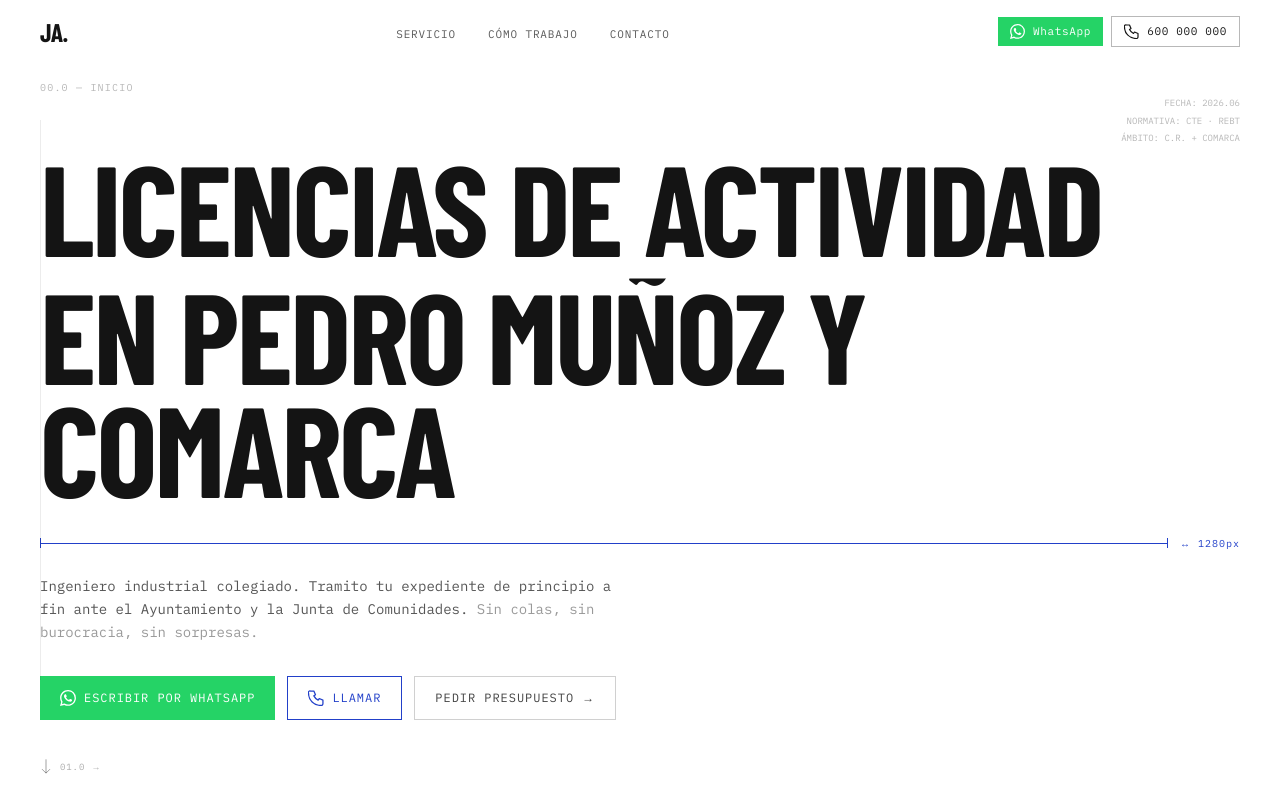
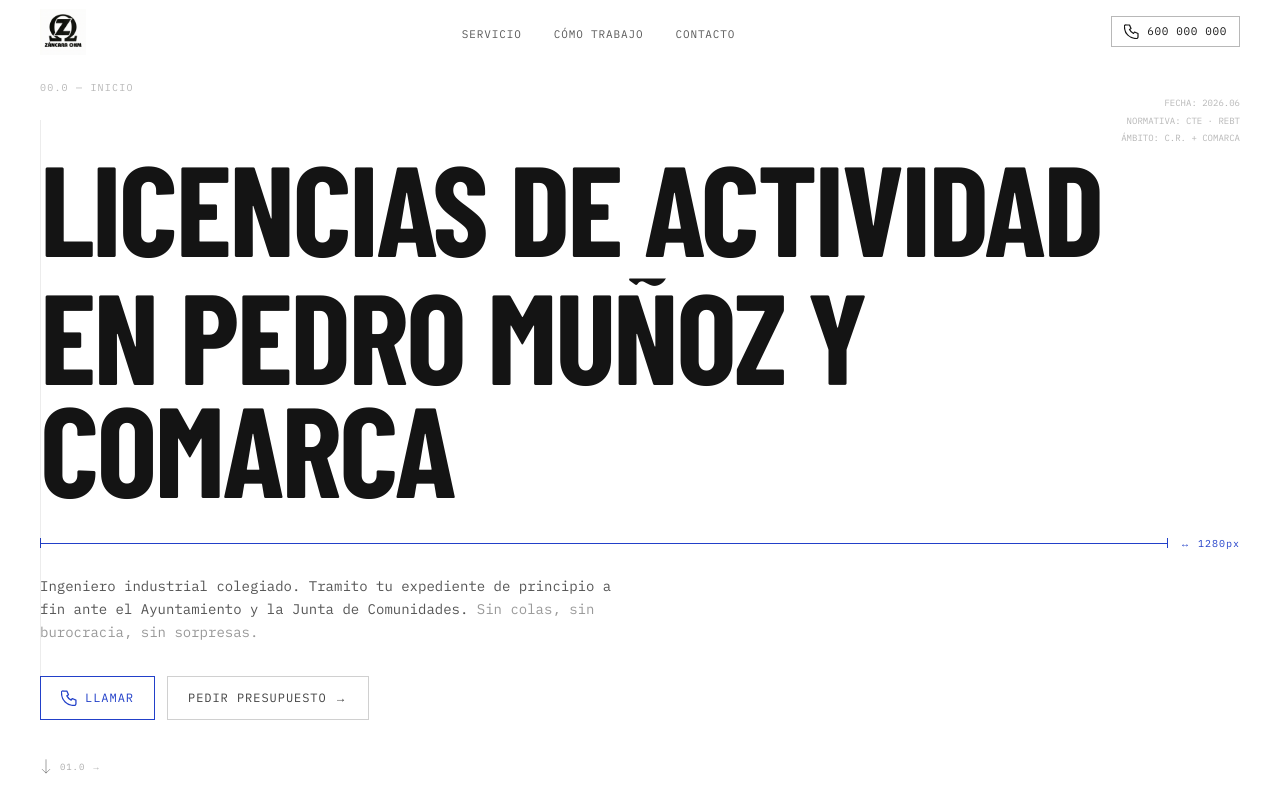
Before and after one commit to carferlopez/jose-angel-martin-portfolio, a Next.js app: page / in a window 1280 px wide. Shown: the top 800 px of the page. Built offline with nearby package versions, Linux system fonts and the light colour scheme; a web font is replaced by a local one.

Commit message:
style: ajustar marca y canales de contacto

```diff
--- a/components/About.tsx
+++ b/components/About.tsx
@@ -1,7 +1,7 @@
 'use client'
 import { motion } from 'framer-motion'
 import { useReducedMotion } from '@/hooks/useReducedMotion'
-import { TechnicalPlaceholder } from './TechnicalImage'
+import { TechnicalImage } from './TechnicalImage'
 
 export function About() {
   const reduced = useReducedMotion()
@@ -32,7 +32,14 @@ export function About() {
             className="relative overflow-hidden"
             style={{ border: '1px solid rgba(20,20,20,0.18)', maxWidth: 420, aspectRatio: '4/5' }}
           >
-            <TechnicalPlaceholder label="retrato.jpg" className="w-full h-full" />
+            <TechnicalImage
+              src="/media/retrato.jpg"
+              alt="Retrato de José Ángel Martín"
+              label="retrato.jpg"
+              fill
+              sizes="(min-width: 768px) 420px, calc(100vw - 32px)"
+              style={{ objectFit: 'cover' }}
+            />
             <div className="cross-mark top-3 left-3" />
             <div className="cross-mark top-3 right-3" />
             <div className="cross-mark bottom-3 left-3" />
--- a/components/Contact.tsx
+++ b/components/Contact.tsx
@@ -2,7 +2,7 @@
 import { useState, useId, useEffect } from 'react'
 import { motion, AnimatePresence } from 'framer-motion'
 import { useReducedMotion } from '@/hooks/useReducedMotion'
-import { PHONE_HREF, PHONE_DISPLAY, WHATSAPP_URL, EMAIL } from '@/lib/constants'
+import { PHONE_HREF, PHONE_DISPLAY, EMAIL } from '@/lib/constants'
 
 type FormStatus = 'idle' | 'sending' | 'success' | 'error'
 
@@ -10,14 +10,6 @@ function PhoneIcon() {
   return (
     <svg width="18" height="18" viewBox="0 0 15 15" fill="none" aria-hidden="true">
       <path d="M2.5 1h3l1.5 3.5-1.5 1a9 9 0 0 0 4 4l1-1.5L14 9.5V13a1.5 1.5 0 0 1-1.5 1.5C5.5 14.5.5 9.5.5 3A1.5 1.5 0 0 1 2.5 1z" stroke="currentColor" strokeWidth="1.2" strokeLinecap="round" strokeLinejoin="round"/>
-    </svg>
-  )
-}
-
-function WhatsAppIcon() {
-  return (
-    <svg width="18" height="18" viewBox="0 0 24 24" fill="currentColor" aria-hidden="true">
-      <path d="M17.472 14.382c-.297-.149-1.758-.867-2.03-.967-.273-.099-.471-.148-.67.15-.197.297-.767.966-.94 1.164-.173.199-.347.223-.644.075-.297-.15-1.255-.463-2.39-1.475-.883-.788-1.48-1.761-1.653-2.059-.173-.297-.018-.458.13-.606.134-.133.298-.347.446-.52.149-.174.198-.298.298-.497.099-.198.05-.371-.025-.52-.075-.149-.669-1.612-.916-2.207-.242-.579-.487-.5-.669-.51-.173-.008-.371-.01-.57-.01-.198 0-.52.074-.792.372-.272.297-1.04 1.016-1.04 2.479 0 1.462 1.065 2.875 1.213 3.074.149.198 2.096 3.2 5.077 4.487.709.306 1.262.489 1.694.625.712.227 1.36.195 1.871.118.571-.085 1.758-.719 2.006-1.413.248-.694.248-1.289.173-1.413-.074-.124-.272-.198-.57-.347m-5.421 7.403h-.004a9.87 9.87 0 0 1-5.031-1.378l-.361-.214-3.741.982.998-3.648-.235-.374a9.86 9.86 0 0 1-1.51-5.26c.001-5.45 4.436-9.884 9.888-9.884 2.64 0 5.122 1.03 6.988 2.898a9.825 9.825 0 0 1 2.893 6.994c-.003 5.45-4.437 9.884-9.885 9.884m8.413-18.297A11.815 11.815 0 0 0 12.05 0C5.495 0 .16 5.335.157 11.892c0 2.096.547 4.142 1.588 5.945L.057 24l6.305-1.654a11.882 11.882 0 0 0 5.683 1.448h.005c6.554 0 11.89-5.335 11.893-11.893a11.821 11.821 0 0 0-3.48-8.413z"/>
     </svg>
   )
 }
@@ -96,25 +88,6 @@ export function Contact() {
           {/* Botones directos */}
           <div className="flex flex-col gap-3">
             <a
-              href={WHATSAPP_URL}
-              target="_blank"
-              rel="noopener noreferrer"
-              className="flex items-center justify-center gap-3 py-4 transition-opacity hover:opacity-85 active:opacity-75"
-              style={{
-                backgroundColor: '#25D366',
-                color: '#fff',
-                fontFamily: 'var(--font-technical)',
-                fontSize: 13,
-                letterSpacing: '0.08em',
-                textDecoration: 'none',
-                textTransform: 'uppercase',
-              }}
-              aria-label="Escribir por WhatsApp"
-            >
-              <WhatsAppIcon />
-              Escribir por WhatsApp
-            </a>
-            <a
               href={PHONE_HREF}
               className="flex items-center justify-center gap-3 py-4 transition-opacity hover:opacity-75"
               style={{
@@ -154,7 +127,7 @@ export function Contact() {
             </div>
             <p style={{ fontFamily: 'var(--font-technical)', fontSize: 12, lineHeight: 1.7, opacity: 0.6 }}>
               Lunes a viernes, 9:00–18:00<br />
-              Fuera de horario: respondo por WhatsApp
+              Fuera de horario: deja un mensaje y te respondo.
             </p>
           </div>
         </div>
@@ -216,7 +189,7 @@ export function Contact() {
 
                 {status === 'error' && (
                   <p style={{ fontFamily: 'var(--font-technical)', fontSize: 11, color: '#C22222', letterSpacing: '0.1em' }}>
-                    ERROR — Inténtalo de nuevo o usa WhatsApp.
+                    ERROR — Inténtalo de nuevo o llama por teléfono.
                   </p>
                 )}
               </motion.form>
--- a/components/Hero.tsx
+++ b/components/Hero.tsx
@@ -2,20 +2,12 @@
 import { useEffect, useRef, useState } from 'react'
 import { motion } from 'framer-motion'
 import { useReducedMotion } from '@/hooks/useReducedMotion'
-import { PHONE_HREF, PHONE_DISPLAY, WHATSAPP_URL } from '@/lib/constants'
+import { PHONE_HREF, PHONE_DISPLAY } from '@/lib/constants'
 
 function PhoneIcon() {
   return (
     <svg width="16" height="16" viewBox="0 0 15 15" fill="none" aria-hidden="true">
       <path d="M2.5 1h3l1.5 3.5-1.5 1a9 9 0 0 0 4 4l1-1.5L14 9.5V13a1.5 1.5 0 0 1-1.5 1.5C5.5 14.5.5 9.5.5 3A1.5 1.5 0 0 1 2.5 1z" stroke="currentColor" strokeWidth="1.2" strokeLinecap="round" strokeLinejoin="round"/>
-    </svg>
-  )
-}
-
-function WhatsAppIcon() {
-  return (
-    <svg width="16" height="16" viewBox="0 0 24 24" fill="currentColor" aria-hidden="true">
-      <path d="M17.472 14.382c-.297-.149-1.758-.867-2.03-.967-.273-.099-.471-.148-.67.15-.197.297-.767.966-.94 1.164-.173.199-.347.223-.644.075-.297-.15-1.255-.463-2.39-1.475-.883-.788-1.48-1.761-1.653-2.059-.173-.297-.018-.458.13-.606.134-.133.298-.347.446-.52.149-.174.198-.298.298-.497.099-.198.05-.371-.025-.52-.075-.149-.669-1.612-.916-2.207-.242-.579-.487-.5-.669-.51-.173-.008-.371-.01-.57-.01-.198 0-.52.074-.792.372-.272.297-1.04 1.016-1.04 2.479 0 1.462 1.065 2.875 1.213 3.074.149.198 2.096 3.2 5.077 4.487.709.306 1.262.489 1.694.625.712.227 1.36.195 1.871.118.571-.085 1.758-.719 2.006-1.413.248-.694.248-1.289.173-1.413-.074-.124-.272-.198-.57-.347m-5.421 7.403h-.004a9.87 9.87 0 0 1-5.031-1.378l-.361-.214-3.741.982.998-3.648-.235-.374a9.86 9.86 0 0 1-1.51-5.26c.001-5.45 4.436-9.884 9.888-9.884 2.64 0 5.122 1.03 6.988 2.898a9.825 9.825 0 0 1 2.893 6.994c-.003 5.45-4.437 9.884-9.885 9.884m8.413-18.297A11.815 11.815 0 0 0 12.05 0C5.495 0 .16 5.335.157 11.892c0 2.096.547 4.142 1.588 5.945L.057 24l6.305-1.654a11.882 11.882 0 0 0 5.683 1.448h.005c6.554 0 11.89-5.335 11.893-11.893a11.821 11.821 0 0 0-3.48-8.413z"/>
     </svg>
   )
 }
@@ -151,27 +143,6 @@ export function Hero() {
         animate={{ opacity: 1, y: 0 }}
         transition={{ duration: 0.5, delay: reduced ? 0 : 0.7 }}
       >
-        {/* WhatsApp — primario */}
-        <a
-          href={WHATSAPP_URL}
-          target="_blank"
-          rel="noopener noreferrer"
-          className="flex items-center gap-2 px-5 py-3 transition-opacity hover:opacity-85 active:opacity-75"
-          style={{
-            backgroundColor: '#25D366',
-            color: '#fff',
-            fontFamily: 'var(--font-technical)',
-            fontSize: 12,
-            letterSpacing: '0.08em',
-            textDecoration: 'none',
-            textTransform: 'uppercase',
-          }}
-          aria-label="Escribir por WhatsApp"
-        >
-          <WhatsAppIcon />
-          Escribir por WhatsApp
-        </a>
-
         {/* Llamar */}
         <a
           href={PHONE_HREF}
--- a/components/Navigation.tsx
+++ b/components/Navigation.tsx
@@ -1,7 +1,8 @@
 'use client'
+import Image from 'next/image'
 import { useEffect, useState } from 'react'
 import { motion } from 'framer-motion'
-import { PHONE_HREF, PHONE_DISPLAY, WHATSAPP_URL } from '@/lib/constants'
+import { PHONE_HREF, PHONE_DISPLAY } from '@/lib/constants'
 
 const NAV_LINKS = [
   { label: 'Servicio', href: '#servicio' },
@@ -13,14 +14,6 @@ function PhoneIcon() {
   return (
     <svg width="15" height="15" viewBox="0 0 15 15" fill="none" aria-hidden="true">
       <path d="M2.5 1h3l1.5 3.5-1.5 1a9 9 0 0 0 4 4l1-1.5L14 9.5V13a1.5 1.5 0 0 1-1.5 1.5C5.5 14.5.5 9.5.5 3A1.5 1.5 0 0 1 2.5 1z" stroke="currentColor" strokeWidth="1.2" strokeLinecap="round" strokeLinejoin="round"/>
-    </svg>
-  )
-}
-
-function WhatsAppIcon() {
-  return (
-    <svg width="15" height="15" viewBox="0 0 24 24" fill="currentColor" aria-hidden="true">
-      <path d="M17.472 14.382c-.297-.149-1.758-.867-2.03-.967-.273-.099-.471-.148-.67.15-.197.297-.767.966-.94 1.164-.173.199-.347.223-.644.075-.297-.15-1.255-.463-2.39-1.475-.883-.788-1.48-1.761-1.653-2.059-.173-.297-.018-.458.13-.606.134-.133.298-.347.446-.52.149-.174.198-.298.298-.497.099-.198.05-.371-.025-.52-.075-.149-.669-1.612-.916-2.207-.242-.579-.487-.5-.669-.51-.173-.008-.371-.01-.57-.01-.198 0-.52.074-.792.372-.272.297-1.04 1.016-1.04 2.479 0 1.462 1.065 2.875 1.213 3.074.149.198 2.096 3.2 5.077 4.487.709.306 1.262.489 1.694.625.712.227 1.36.195 1.871.118.571-.085 1.758-.719 2.006-1.413.248-.694.248-1.289.173-1.413-.074-.124-.272-.198-.57-.347m-5.421 7.403h-.004a9.87 9.87 0 0 1-5.031-1.378l-.361-.214-3.741.982.998-3.648-.235-.374a9.86 9.86 0 0 1-1.51-5.26c.001-5.45 4.436-9.884 9.888-9.884 2.64 0 5.122 1.03 6.988 2.898a9.825 9.825 0 0 1 2.893 6.994c-.003 5.45-4.437 9.884-9.885 9.884m8.413-18.297A11.815 11.815 0 0 0 12.05 0C5.495 0 .16 5.335.157 11.892c0 2.096.547 4.142 1.588 5.945L.057 24l6.305-1.654a11.882 11.882 0 0 0 5.683 1.448h.005c6.554 0 11.89-5.335 11.893-11.893a11.821 11.821 0 0 0-3.48-8.413z"/>
     </svg>
   )
 }
@@ -54,13 +47,20 @@ export function Navigation() {
       <motion.a
         href="#"
         onClick={scrollTo('#hero')}
-        className="font-display leading-none select-none"
-        animate={{ fontSize: scrolled ? '1.2rem' : '1.6rem' }}
+        className="relative block select-none"
+        animate={{ width: scrolled ? 38 : 46, height: scrolled ? 38 : 46 }}
         transition={{ duration: 0.3, ease: [0.16, 1, 0.3, 1] }}
-        style={{ color: 'var(--color-ink)', textDecoration: 'none' }}
+        style={{ textDecoration: 'none' }}
         aria-label="José Ángel Martín — inicio"
       >
-        JA.
+        <Image
+          src="/media/logo.jpeg"
+          alt="Záncara OHM"
+          fill
+          priority
+          sizes="46px"
+          style={{ objectFit: 'contain' }}
+        />
       </motion.a>
 
       {/* Nav links — solo desktop */}
@@ -91,26 +91,6 @@ export function Navigation() {
 
       {/* CTAs de contacto rápido */}
       <div className="flex items-center gap-2">
-        {/* WhatsApp */}
-        <a
-          href={WHATSAPP_URL}
-          target="_blank"
-          rel="noopener noreferrer"
-          className="flex items-center gap-2 rounded-none px-3 py-1.5 transition-opacity hover:opacity-85"
-          style={{
-            backgroundColor: '#25D366',
-            color: '#fff',
-            fontFamily: 'var(--font-technical)',
-            fontSize: 11,
-            letterSpacing: '0.06em',
-            textDecoration: 'none',
-          }}
-          aria-label="Escribir por WhatsApp"
-        >
-          <WhatsAppIcon />
-          <span className="hidden sm:inline">WhatsApp</span>
-        </a>
-
         {/* Teléfono */}
         <a
           href={PHONE_HREF}
--- a/lib/constants.ts
+++ b/lib/constants.ts
@@ -2,6 +2,5 @@
 export const PHONE_RAW = '34600000000'
 export const PHONE_DISPLAY = '600 000 000'
 export const PHONE_HREF = `tel:+${PHONE_RAW}`
-export const WHATSAPP_URL = `https://wa.me/${PHONE_RAW}?text=Hola%2C%20me%20gustar%C3%ADa%20informaci%C3%B3n%20sobre%20licencias%20de%20actividad.`
 export const EMAIL = 'info@joseangelmartininge.es'
 export const SITE_URL = 'https://joseangelmartininge.es'
```
Also changed, not shown: public/media/retrato.jpg (added).
